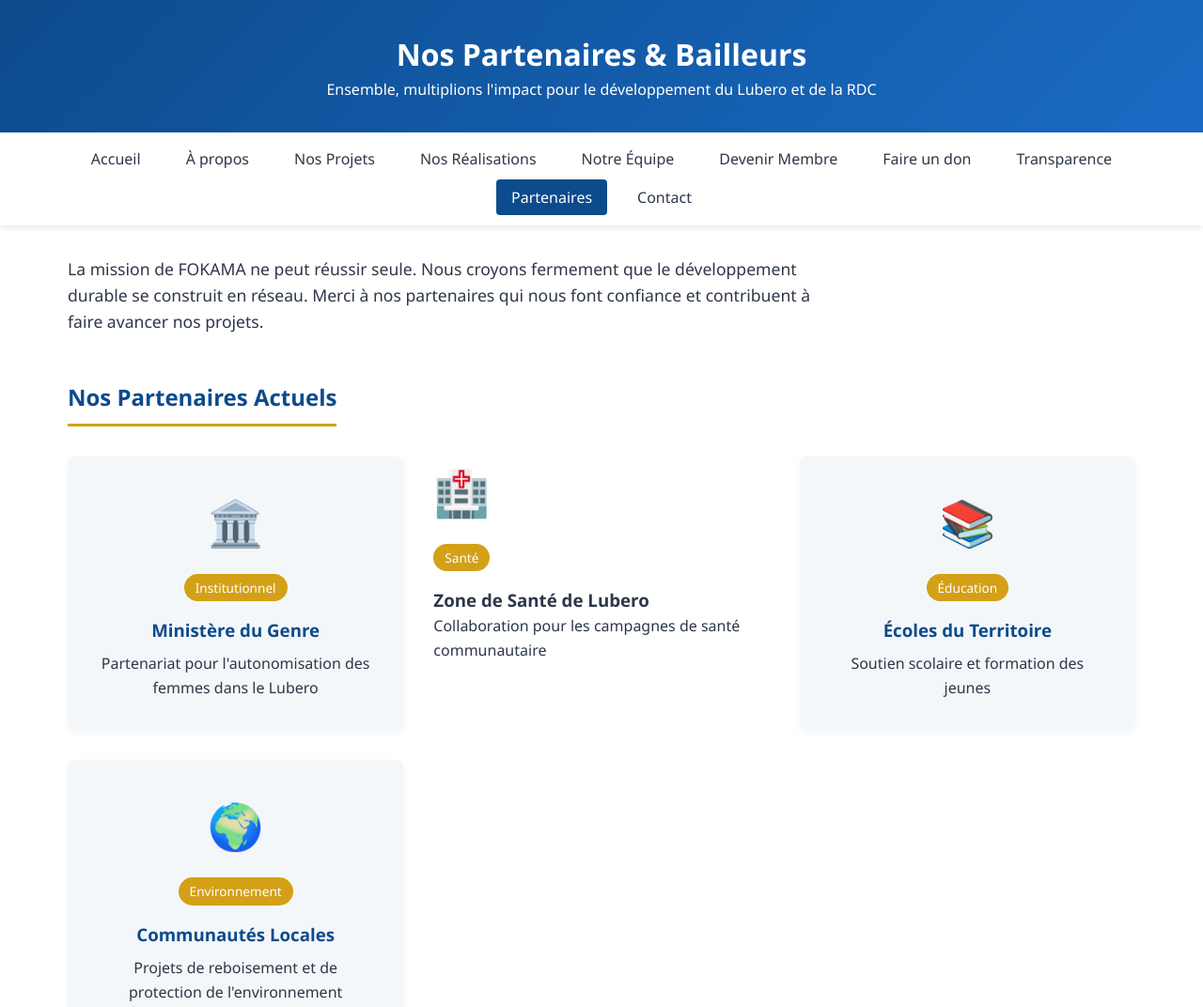
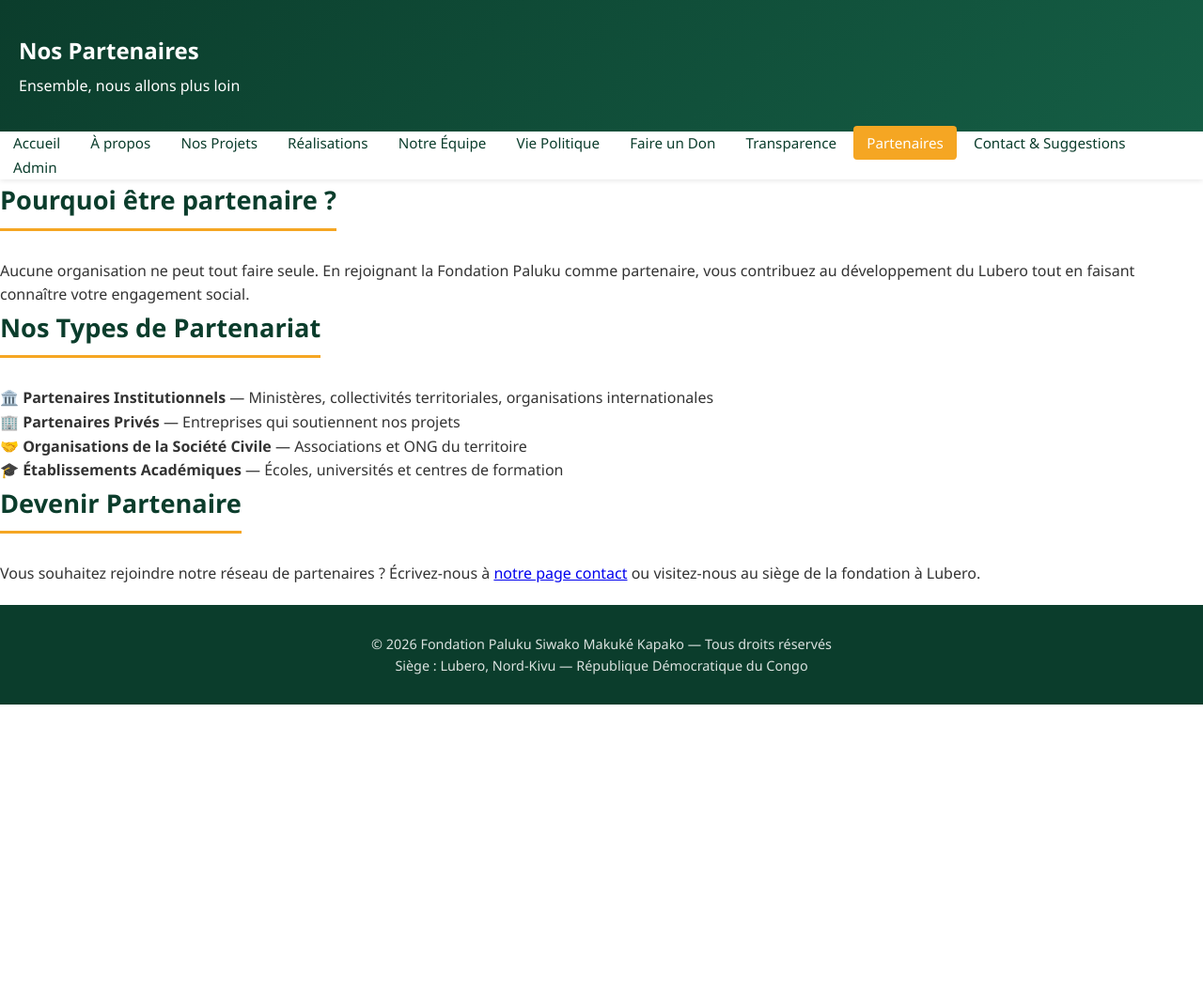
Before and after one commit to omarionup/ho.paluku, a plain HTML site: page partenaires.html in a window 1280 px wide. Shown: the top 1072 px of the page at 94% size. After the commit the page ends 800 px from the top, so only its background shows below. Drawn offline with Linux system fonts and the light colour scheme.

Commit message:
partenaires.html

```diff
--- a/partenaires.html
+++ b/partenaires.html
@@ -3,117 +3,48 @@
 <head>
     <meta charset="UTF-8">
     <meta name="viewport" content="width=device-width, initial-scale=1.0">
-    <title>Partenaires & Bailleurs - FOKAMA</title>
-    <style>
-        *{margin:0;padding:0;box-sizing:border-box;font-family:'Segoe UI',Tahoma,Geneva,Verdana,sans-serif;}
-        :root{--bleu:#0c4b8c;--or:#d4a017;--claire:#f4f7fa;--sombre:#2d3748;}
-        body{line-height:1.6;color:var(--sombre);background:#fff;}
-        header{background:linear-gradient(135deg,var(--bleu) 0%,#1a6bc5 100%);color:white;padding:2rem 0;text-align:center;}
-        nav{background:white;box-shadow:0 2px 8px rgba(0,0,0,0.1);position:sticky;top:0;z-index:99;}
-        nav ul{list-style:none;display:flex;flex-wrap:wrap;justify-content:center;gap:1rem;padding:1rem;}
-        nav a{text-decoration:none;color:var(--sombre);font-weight:500;padding:0.5rem 1rem;border-radius:4px;transition:0.3s;}
-        nav a:hover,nav a.active{background:var(--bleu);color:white;}
-        .container{max-width:1200px;margin:0 auto;padding:2rem;}
-        h2{color:var(--bleu);margin-bottom:2rem;border-bottom:3px solid var(--or);padding-bottom:0.5rem;display:inline-block;}
-        .intro{font-size:1.1rem;max-width:800px;margin-bottom:3rem;}
-        .partenaires-grid{display:grid;grid-template-columns:repeat(auto-fill,minmax(280px,1fr));gap:2rem;margin-bottom:3rem;}
-        .partenaire-card{background:var(--claire);border-radius:8px;padding:2rem;text-align:center;box-shadow:0 3px 10px rgba(0,0,0,0.05);transition:0.3s;}
-        .partenaire-card:hover{transform:translateY(-5px);box-shadow:0 6px 20px rgba(0,0,0,0.08);}
-        .partenaire-logo{font-size:3rem;margin-bottom:1rem;}
-        .partenaire-card h3{color:var(--bleu);margin-bottom:0.5rem;}
-        .partenaire-type{display:inline-block;background:var(--or);color:white;padding:0.25rem 0.75rem;border-radius:20px;font-size:0.85rem;margin-bottom:1rem;}
-        .devenir-section{background:var(--claire);border-radius:8px;padding:2.5rem;text-align:center;margin-top:3rem;}
-        .devenir-section h3{color:var(--bleu);font-size:1.5rem;margin-bottom:1rem;}
-        .btn{display:inline-block;background:var(--bleu);color:white;padding:0.9rem 2rem;border-radius:4px;text-decoration:none;font-weight:bold;margin-top:1rem;transition:0.3s;}
-        .btn:hover{background:#0a3a6e;}
-        .types-partenariat{display:grid;grid-template-columns:repeat(auto-fit,minmax(250px,1fr));gap:2rem;margin:3rem 0;}
-        .type-box{background:white;padding:1.5rem;border-radius:6px;border-left:4px solid var(--or);box-shadow:0 2px 6px rgba(0,0,0,0.04);}
-        .type-box h4{color:var(--bleu);margin-bottom:0.8rem;}
-        footer{background:var(--sombre);color:white;text-align:center;padding:2rem;margin-top:3rem;}
-    </style>
+    <title>Nos Partenaires — Fondation Paluku</title>
+    <link rel="stylesheet" href="style.css">
 </head>
 <body>
+
     <header>
-        <h1>Nos Partenaires & Bailleurs</h1>
-        <p>Ensemble, multiplions l'impact pour le développement du Lubero et de la RDC</p>
+        <h1>Nos Partenaires</h1>
+        <p>Ensemble, nous allons plus loin</p>
     </header>
 
     <nav>
-        <ul>
-            <li><a href="index.html">Accueil</a></li>
-            <li><a href="a-propos.html">À propos</a></li>
-            <li><a href="nos-projets.html">Nos Projets</a></li>
-            <li><a href="realisations.html">Nos Réalisations</a></li>
-            <li><a href="equipe.html">Notre Équipe</a></li>
-            <li><a href="devenir-membre.html">Devenir Membre</a></li>
-            <li><a href="faire-un-don.html">Faire un don</a></li>
-            <li><a href="transparence.html">Transparence</a></li>
-            <li><a href="partenaires.html" class="active">Partenaires</a></li>
-            <li><a href="contact.html">Contact</a></li>
-        </ul>
+        <a href="index.html">Accueil</a>
+        <a href="a-propos.html">À propos</a>
+        <a href="projets.html">Nos Projets</a>
+        <a href="realisations.html">Réalisations</a>
+        <a href="equipe.html">Notre Équipe</a>
+        <a href="politique.html">Vie Politique</a>
+        <a href="don.html">Faire un Don</a>
+        <a href="transparence.html">Transparence</a>
+        <a href="partenaires.html" class="actif">Partenaires</a>
+        <a href="contact.html">Contact & Suggestions</a>
+        <a href="admin.html">Admin</a>
     </nav>
 
-    <div class="container">
-        <p class="intro">La mission de FOKAMA ne peut réussir seule. Nous croyons fermement que le développement durable se construit en réseau. Merci à nos partenaires qui nous font confiance et contribuent à faire avancer nos projets.</p>
+    <main>
+        <section>
+            <h2>Pourquoi être partenaire ?</h2>
+            <p>Aucune organisation ne peut tout faire seule. En rejoignant la Fondation Paluku comme partenaire, vous contribuez au développement du Lubero tout en faisant connaître votre engagement social.</p>
 
-        <h2>Nos Partenaires Actuels</h2>
-        <div class="partenaires-grid">
-            <div class="partenaire-card">
-                <div class="partenaire-logo">🏛️</div>
-                <span class="partenaire-type">Institutionnel</span>
-                <h3>Ministère du Genre</h3>
-                <p>Partenariat pour l'autonomisation des femmes dans le Lubero</p>
-            </div>
-            <div class="partenaire             <div class="partenaire-card">
-                <div class="partenaire-logo">🏥</div>
-                <span class="partenaire-type">Santé</span>
-                <h3>Zone de Santé de Lubero</h3>
-                <p>Collaboration pour les campagnes de santé communautaire</p>
-            </div>
-            <div class="partenaire-card">
-                <div class="partenaire-logo">📚</div>
-                <span class="partenaire-type">Éducation</span>
-                <h3>Écoles du Territoire</h3>
-                <p>Soutien scolaire et formation des jeunes</p>
-            </div>
-            <div class="partenaire-card">
-                <div class="partenaire-logo">🌍</div>
-                <span class="partenaire-type">Environnement</span>
-                <h3>Communautés Locales</h3>
-                <p>Projets de reboisement et de protection de l'environnement</p>
-            </div>
-        </div>
+            <h2>Nos Types de Partenariat</h2>
+            <ul>
+                <li><strong>🏛️ Partenaires Institutionnels</strong> — Ministères, collectivités territoriales, organisations internationales</li>
+                <li><strong>🏢 Partenaires Privés</strong> — Entreprises qui soutiennent nos projets</li>
+                <li><strong>🤝 Organisations de la Société Civile</strong> — Associations et ONG du territoire</li>
+                <li><strong>🎓 Établissements Académiques</strong> — Écoles, universités et centres de formation</li>
+            </ul>
 
-        <h2>Types de Partenariat</h2>
-        <div class="types-partenariat">
-            <div class="type-box">
-                <h4>🤝 Partenariat Financier</h4>
-                <p>Soutien financier ou matériel pour la réalisation de projets spécifiques ou pour le fonctionnement général de la fondation.</p>
-            </div>
-            <div class="type-box">
-                <h4>🔬 Partenariat Technique</h4>
-                <p>Mise à disposition d'expertise, de compétences ou de formations au bénéfice de nos bénéficiaires.</p>
-            </div>
-            <div class="type-box">
-                <h4>📢 Partenariat Institutionnel</h4>
-                <p>Collaboration avec les pouvoirs publics, les organisations internationales ou la société civile pour des actions conjointes.</p>
-            </div>
-            <div class="type-box">
-                <h4>🏢 Partenariat Privé</h4>
-                <p>Entreprises qui souhaitent investir dans le développement communautaire dans le cadre de leur responsabilité sociale.</p>
-            </div>
-        </div>
-
-        <div class="devenir-section">
-            <h3>Vous souhaitez devenir partenaire ?</h3>
-            <p>Nous serions ravis de collaborer avec vous. Ensemble, multiplions nos efforts pour le développement durable du territoire de Lubero et de toute la RDC.</p>
-            <a href="contact.html" class="btn">Nous écrire pour un partenariat</a>
-        </div>
-    </div>
+            <h2>Devenir Partenaire</h2>
+            <p>Vous souhaitez rejoindre notre réseau de partenaires ? Écrivez-nous à <a href="contact.html">notre page contact</a> ou visitez-nous au siège de la fondation à Lubero.</p>
+        </section>
+    </main>
 
     <footer>
-        <p>&copy; 2026 FOKAMA — Fondation Kapako Makuke. Tous droits réservés.</p>
-        <p>Siège : Lubero, Nord-Kivu — RDC</p>
-    </footer>
-</body>
-</html>
+        <p>&copy; 2026 Fondation Paluku Siwako Makuké Kapako — Tous droits réservés</p>
+        <p>Siège : Lubero, Nord-Kivu — République Démocratique du Congo
```
